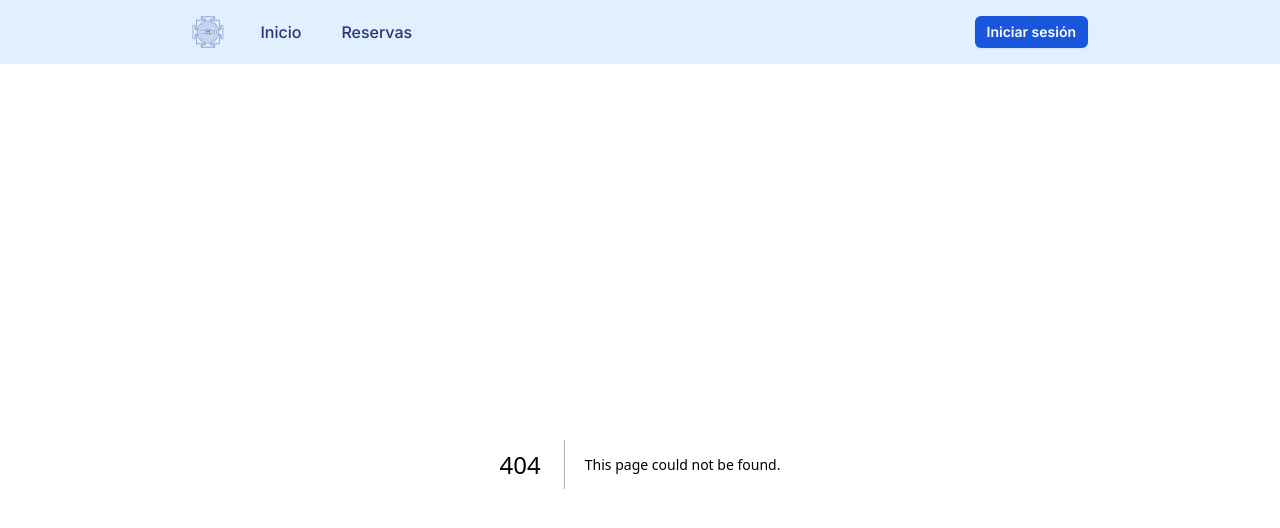
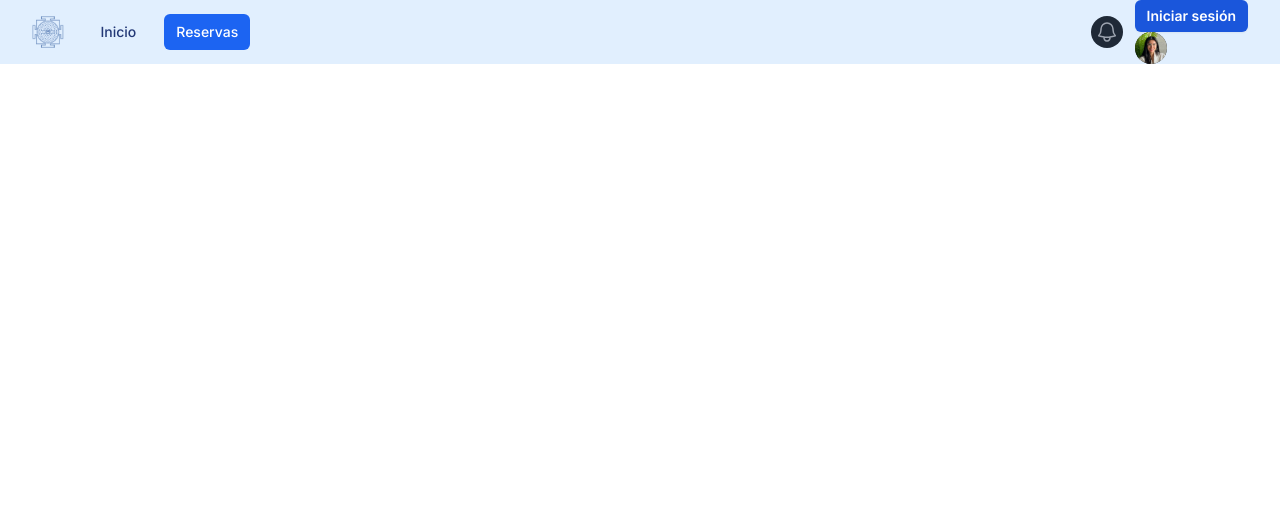
Before and after one commit to Dematos23/reserva-espacios, a Next.js app: page /reservas in a window 1280 px wide. Before the commit this address had no page. Shown: the top 528 px of the page. Built offline with nearby package versions, Linux system fonts and the light colour scheme.

Commit message:
cambio de nav falta marca current page condicionar login y foto de usuario

```diff
--- a/src/app/Components/Nav.js
+++ b/src/app/Components/Nav.js
@@ -1,84 +1,94 @@
-import Link from "next/link";
-import Image from "next/image";
+"use client"
+
+import Link from "next/link"
+import Image from "next/image"
+import { useRouter } from "next/navigation"
+
+import { Fragment } from "react"
+import { Disclosure, Menu, Transition } from "@headlessui/react"
+import { Bars3Icon, BellIcon, XMarkIcon } from "@heroicons/react/24/outline"
+
+const navigation = [
+  { name: "Inicio", href: "/", current: true },
+  // { name: "Servicios", href: "/", current: false },
+  // { name: "Terapeutas", href: "/", current: false },
+  { name: "Reservas", href: "/reservas", current: false },
+]
+
+function classNames(...classes) {
+  return classes.filter(Boolean).join(" ")
+}
 
 export default function Nav() {
+  const router = useRouter()
+
+  navigation.forEach((item) => {
+    console.log(item.name, item.current)
+    console.log(router.pathname)
+    item.current = router.pathname === item.href
+  })
+
   return (
-    <nav className="bg-blue-100">
-      <div className="mx-auto w-3/4 max-w-7xl px-2 sm:px-6 lg:px-8">
+    <Disclosure as="nav" className="bg-blue-100">
+      {({ open }) => (
+        <>
+          <div className="mx-auto max-w-7xl px-2 sm:px-6 lg:px-8">
             <div className="relative flex h-16 items-center justify-between">
               <div className="absolute inset-y-0 left-0 flex items-center sm:hidden">
-            <button
-              type="button"
-              className="relative inline-flex items-center justify-center rounded-md p-2 text-gray-400 hover:bg-gray-700 hover:text-white focus:outline-none focus:ring-2 focus:ring-inset focus:ring-white"
-              aria-controls="mobile-menu"
-              aria-expanded="false"
-            >
-              <span className="absolute -inset-0.5"></span>
+                {/* Mobile menu button*/}
+                <Disclosure.Button className="relative inline-flex items-center justify-center rounded-md p-2 text-white-600 hover:bg-gray-700 hover:text-white focus:outline-none focus:ring-2 focus:ring-inset focus:ring-white">
+                  <span className="absolute -inset-0.5" />
                   <span className="sr-only">Open main menu</span>
-
-              <svg
-                className="block h-6 w-6"
-                fill="none"
-                viewBox="0 0 24 24"
-                strokeWidth="1.5"
-                stroke="currentColor"
-                aria-hidden="true"
-              >
-                <path
-                  strokeLinecap="round"
-                  strokeLinejoin="round"
-                  d="M3.75 6.75h16.5M3.75 12h16.5m-16.5 5.25h16.5"
-                />
-              </svg>
-
-              <svg
-                className="hidden h-6 w-6"
-                fill="none"
-                viewBox="0 0 24 24"
-                strokeWidth="1.5"
-                stroke="currentColor"
-                aria-hidden="true"
-              >
-                <path
-                  strokeLinecap="round"
-                  strokeLinejoin="round"
-                  d="M6 18L18 6M6 6l12 12"
-                />
-              </svg>
-            </button>
+                  {open ? (
+                    <XMarkIcon className="block h-6 w-6" aria-hidden="true" />
+                  ) : (
+                    <Bars3Icon className="block h-6 w-6" aria-hidden="true" />
+                  )}
+                </Disclosure.Button>
               </div>
               <div className="flex flex-1 items-center justify-center sm:items-stretch sm:justify-start">
                 <div className="flex flex-shrink-0 items-center">
-              <Link href="/">
                   <Image
                     className="h-8 w-auto"
                     src="/logoMini.png"
                     width={25}
                     height={25}
-                  alt="Your Company"
-                  priority={true}
+                    alt="Jyotir"
                   />
-              </Link>
                 </div>
                 <div className="hidden sm:ml-6 sm:block">
                   <div className="flex space-x-4">
+                    {navigation.map((item) => (
                       <Link
-                  href="/"
-                  className="text-blue-900 hover:bg-gray-700 hover:text-white rounded-md px-3 py-2 text-md font-medium"
+                        key={item.name}
+                        href={item.href}
+                        className={classNames(
+                          item.current
+                            ? "bg-blue-600 text-white"
+                            : "text-blue-900 hover:bg-blue-400 hover:text-white",
+                          "rounded-md px-3 py-2 text-sm font-medium"
+                        )}
+                        aria-current={item.current ? true : undefined}
                       >
-                  Inicio
+                        {item.name}
                       </Link>
-                <Link
-                  href="/reserva"
-                  className="text-blue-900 hover:bg-gray-700 hover:text-white rounded-md px-3 py-2 text-md font-medium"
-                >
-                  Reservas
-                </Link>
+                    ))}
                   </div>
                 </div>
               </div>
               <div className="absolute inset-y-0 right-0 flex items-center pr-2 sm:static sm:inset-auto sm:ml-6 sm:pr-0">
-            <div className="relative ml-3">
+                <button
+                  type="button"
+                  className="relative rounded-full bg-gray-800 p-1 text-gray-400 hover:text-white focus:outline-none focus:ring-2 focus:ring-white focus:ring-offset-2 focus:ring-offset-gray-800"
+                >
+                  <span className="absolute -inset-1.5" />
+                  <span className="sr-only">View notifications</span>
+                  <BellIcon className="h-6 w-6" aria-hidden="true" />
+                </button>
+
+                {/* Profile dropdown */}
+                <Menu as="div" className="relative ml-3">
+                  <div>
                     <div>
                       <Link href="/login">
                         <button
@@ -88,45 +98,95 @@ export default function Nav() {
                           Iniciar sesión
                         </button>
                       </Link>
-                {/* <button
-                  type="button"
-                  className="relative flex rounded-full text-sm focus:outline-none focus:ring-2 focus:ring-blue focus:ring-offset-2 focus:ring-offset-blue-800"
-                  id="user-menu-button"
-                  aria-expanded="false"
-                  aria-haspopup="true"
-                >
-                  <span className="absolute -inset-1.5"></span>
+                    </div>
+                    <Menu.Button className="relative flex rounded-full bg-gray-800 text-sm focus:outline-none focus:ring-2 focus:ring-white focus:ring-offset-2 focus:ring-offset-gray-800">
+                      <span className="absolute -inset-1.5" />
                       <span className="sr-only">Open user menu</span>
-                  <Image
+                      <img
                         className="h-8 w-8 rounded-full"
-                    src="/user.svg"
-                    width={25}
-                    height={25}
+                        src="/gita.png"
                         alt=""
                       />
-                </button> */}
+                    </Menu.Button>
                   </div>
-            </div>
+                  <Transition
+                    as={Fragment}
+                    enter="transition ease-out duration-100"
+                    enterFrom="transform opacity-0 scale-95"
+                    enterTo="transform opacity-100 scale-100"
+                    leave="transition ease-in duration-75"
+                    leaveFrom="transform opacity-100 scale-100"
+                    leaveTo="transform opacity-0 scale-95"
+                  >
+                    <Menu.Items className="absolute right-0 z-10 mt-2 w-48 origin-top-right rounded-md bg-white py-1 shadow-lg ring-1 ring-black ring-opacity-5 focus:outline-none">
+                      <Menu.Item>
+                        {({ active }) => (
+                          <a
+                            href="#"
+                            className={classNames(
+                              active ? "bg-gray-100" : "",
+                              "block px-4 py-2 text-sm text-gray-700"
+                            )}
+                          >
+                            Your Profile
+                          </a>
+                        )}
+                      </Menu.Item>
+                      <Menu.Item>
+                        {({ active }) => (
+                          <a
+                            href="#"
+                            className={classNames(
+                              active ? "bg-gray-100" : "",
+                              "block px-4 py-2 text-sm text-gray-700"
+                            )}
+                          >
+                            Settings
+                          </a>
+                        )}
+                      </Menu.Item>
+                      <Menu.Item>
+                        {({ active }) => (
+                          <a
+                            href="#"
+                            className={classNames(
+                              active ? "bg-gray-100" : "",
+                              "block px-4 py-2 text-sm text-gray-700"
+                            )}
+                          >
+                            Sign out
+                          </a>
+                        )}
+                      </Menu.Item>
+                    </Menu.Items>
+                  </Transition>
+                </Menu>
               </div>
             </div>
           </div>
 
-      <div className="sm:hidden" id="mobile-menu">
+          <Disclosure.Panel className="sm:hidden">
             <div className="space-y-1 px-2 pb-3 pt-2">
-          <Link
-            href="/"
-            className="text-gray-300 hover:bg-gray-700 hover:text-white rounded-md px-3 py-2 text-sm font-medium"
+              {navigation.map((item) => (
+                <Disclosure.Button
+                  key={item.name}
+                  as="a"
+                  href={item.href}
+                  className={classNames(
+                    item.current
+                      ? "bg-gray-900 text-white"
+                      : "text-gray-300 hover:bg-gray-700 hover:text-white",
+                    "block rounded-md px-3 py-2 text-base font-medium"
+                  )}
+                  aria-current={item.current ? "page" : undefined}
                 >
-            Inicio
-          </Link>
-          <Link
-            href="/reserva"
-            className="text-gray-300 hover:bg-gray-700 hover:text-white rounded-md px-3 py-2 text-sm font-medium"
-          >
-            Reservas
-          </Link>
+                  {item.name}
+                </Disclosure.Button>
+              ))}
             </div>
-      </div>
-    </nav>
-  );
+          </Disclosure.Panel>
+        </>
+      )}
+    </Disclosure>
+  )
 }
```
Also changed, not shown: src/app/reservas/page.tsx (renamed from src/app/reserva/page.tsx). Lines whose indentation alone changed are shown as unchanged.
